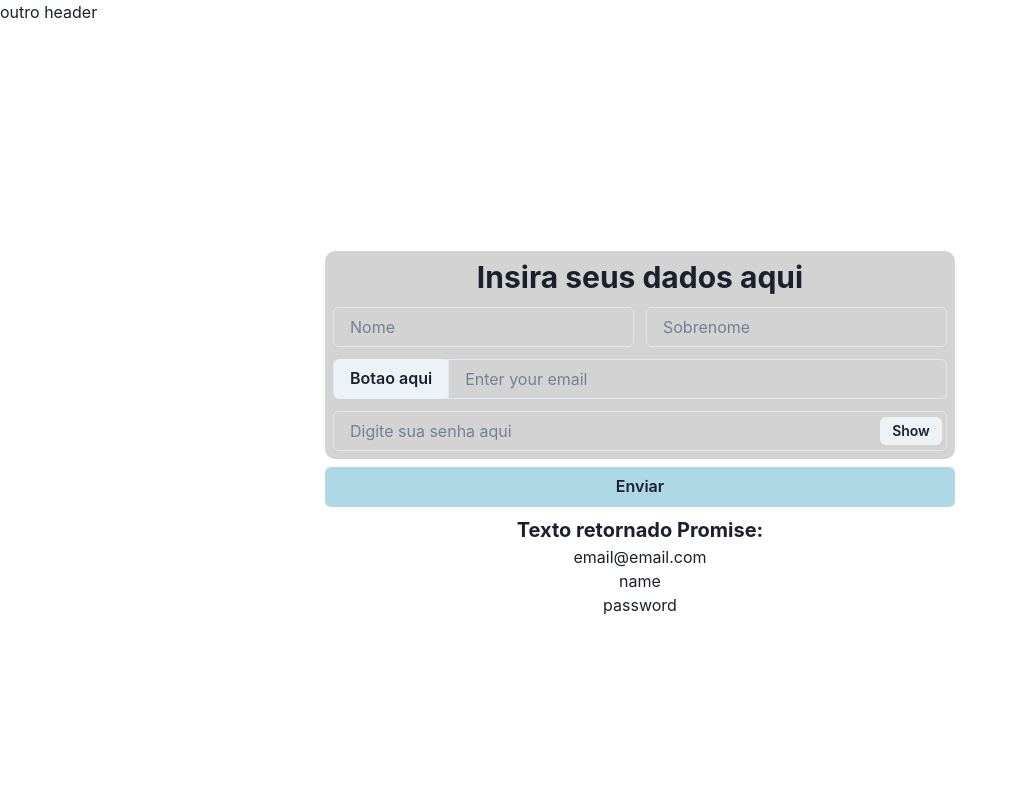
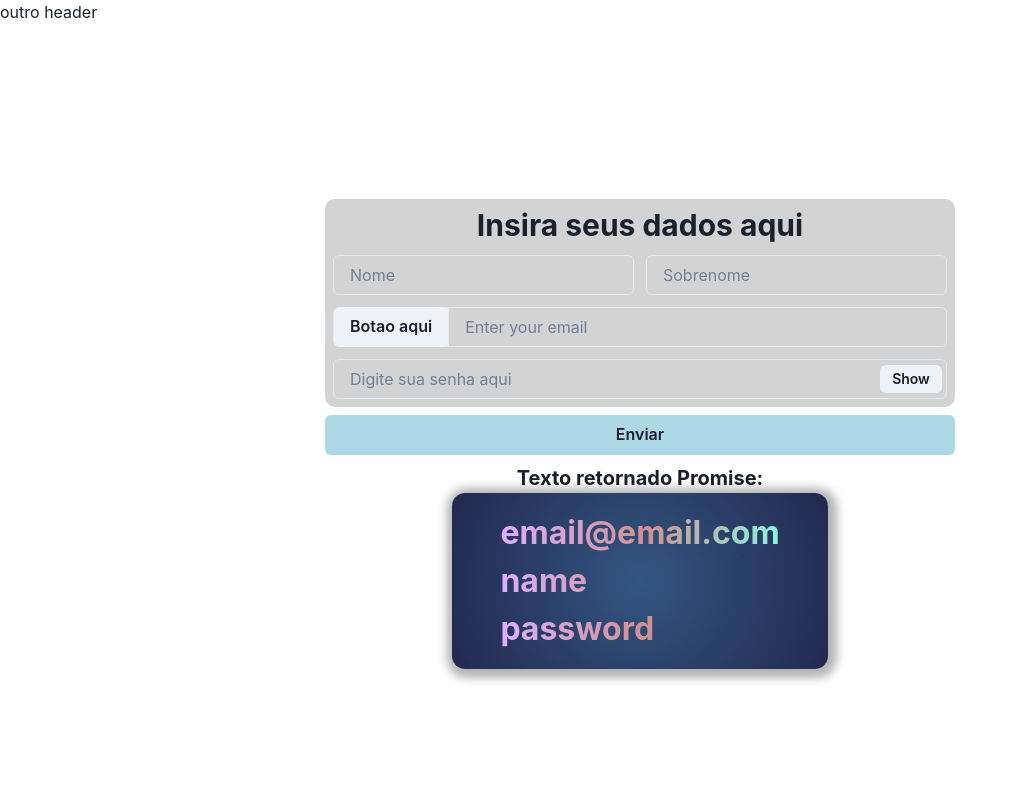
Before and after one commit to joseCarlosAndrade/react-study, a React (Create React App) app: page / in a window 1280 px wide. Shown: the top 800 px of the page, without its empty margins (0-1017 px from the left). Built offline with nearby package versions, Linux system fonts and the light colour scheme.

Commit message:
gradient text

```diff
--- /dev/null
+++ b/src/components/UserAuthentication.css
@@ -0,0 +1,6 @@
+.gradient-text {
+    background : linear-gradient(90deg, rgba(222,175,255,1) 0%, rgba(210,144,144,1) 53%, rgba(135,247,222,1) 100%);
+    background-clip: text;
+    -webkit-background-clip: text;
+    color: transparent;
+}
--- a/src/components/UserAuthentication.tsx
+++ b/src/components/UserAuthentication.tsx
@@ -1,15 +1,19 @@
 import { PasswordField } from "./PasswordField";
-import { Input, InputGroup, InputLeftAddon, Stack, Button, Center, Heading, Box, Text } from "@chakra-ui/react";
+import { Input, InputGroup, InputLeftAddon, Stack, Button, Center, Heading, Box, Text, background } from "@chakra-ui/react";
 import styled from 'styled-components';
 import  React, { useState }  from 'react'
 import { useEffect } from "react";
 import { fetchMyAPI } from "../services/apiSimulator";
 import { asyncLogin } from "../services/login";
 
+import CSS from 'csstype';
 // const StyledHeader = styled.h1`
 //     font-size: 30px;
 
 // `
+
+import './UserAuthentication.css';
+
 
 interface MyDataInterface {
     email : string,
@@ -58,10 +62,27 @@ export const UserAuthentication = () => {
             <Button bg='lightBlue' onClick={()=> {asyncLogin(email)}}>Enviar</Button>
             <Box display='flex' flexDir='column' alignItems='center' justifyContent='center'  >
                 <Text fontSize='20px' fontWeight='700'>Texto retornado Promise:</Text>
-                <Box display='flex' flexDir='column' alignItems='center' justifyContent='center'>
-                    <p>{userData?.email} </p>
-                    <p>{userData?.name}</p>
-                    <p>{userData?.password}</p>
+                <Box
+                    display='flex' flexDir='column' alignItems='center' justifyContent='center'
+                    color='rgba(222, 222, 222, 1)'
+                    bgColor='rgba(10,0,230,0.5)'
+                    boxShadow='2px 2px 10px 7px rgba(0, 0, 0, 0.3)'
+                    fontSize='2rem'
+                    fontWeight='700'
+                    background='radial-gradient(circle, rgba(50,86,129,1) 0%, rgba(35,41,80,1) 100%)'
+                    borderRadius='13px'
+                    padding='1rem 3rem'>
+                        {/* conditional rendering: */}
+                    {
+                       ( userData === null || userData === undefined ) ?
+                        <p>Loading..</p> :
+                        <div className="gradient-text">
+                            <p>{userData?.email} </p>
+                            <p>{userData?.name}</p>
+                            <p>{userData?.password}</p>
+                        </div>
+
+                    }
 
                 </Box>
             </Box>
```
